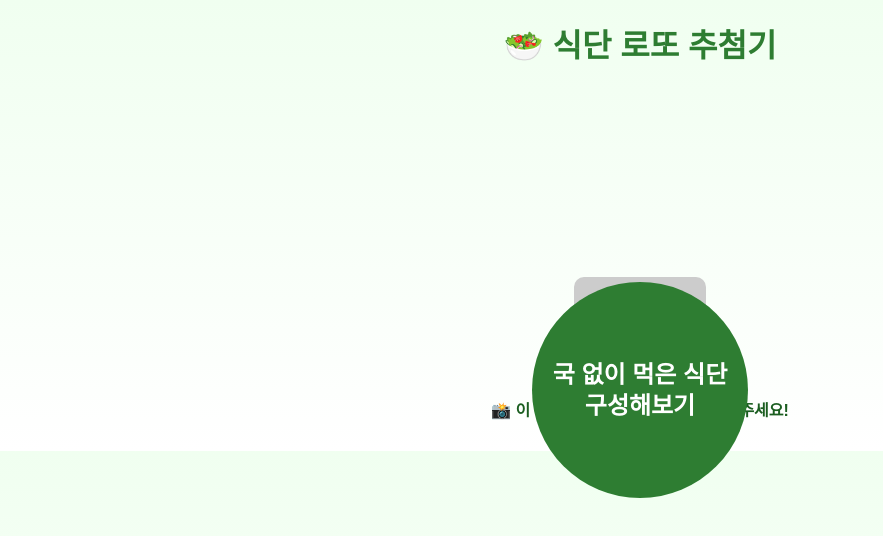
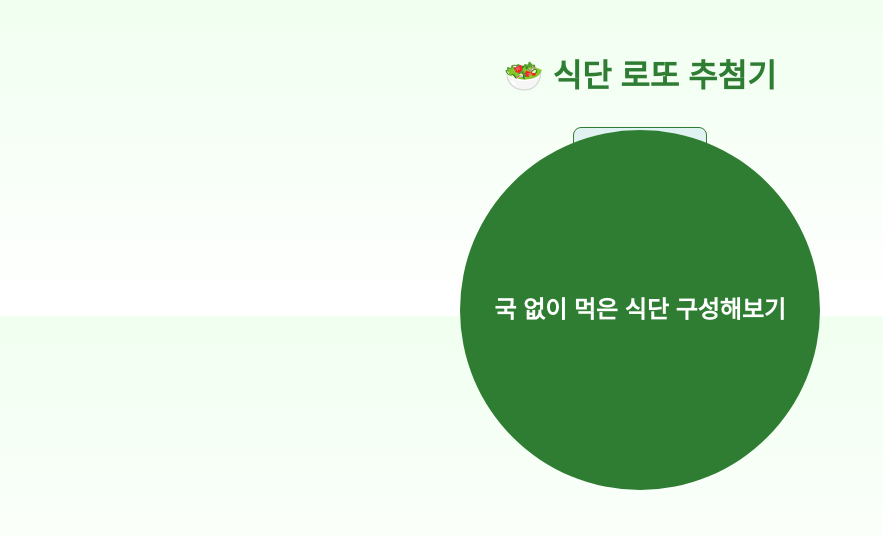
Before and after one commit to kroean-gon/dsq, a plain HTML site: page index.html in a window 1280 px wide. Both pictures are taken after a click on the button "✅ 오늘의 챌린지 뽑기". Shown: the whole page, without its empty margins (0-883 px from the left). Drawn offline with Linux system fonts and the light colour scheme.

Commit message:
Update index.html

```diff
--- a/index.html
+++ b/index.html
@@ -9,37 +9,54 @@
     body {
       font-family: sans-serif;
       text-align: center;
+      background-color: #f0fff0;
       margin: 0;
-      padding: 0;
+      padding: 20px;
     }
 
     h1 {
-      margin-top: 20px;
+      margin-top: 30px;
+      color: #2e7d32;
     }
 
     #ball-container {
       position: relative;
-      height: 200px;
+      height: 0px;
     }
 
     #main-ball {
+      margin: 40px auto 20px;
       font-size: 20px;
-      margin-top: 10px;
-      transform: translateY(-30px);
+      width: 260px;
+      height: 260px;
+      border-radius: 50%;
+      background-color: #2e7d32;
+      color: white;
+      display: flex;
+      align-items: center;
+      justify-content: center;
+      font-weight: bold;
+      line-height: 1.4;
+      padding: 20px;
     }
 
     #result {
-      margin-top: 10px;
+      margin-top: 20px;
       font-size: 16px;
-      transform: translateY(-30px);
+      color: #2e7d32;
+      line-height: 1.6;
+      padding: 0 20px;
     }
 
     #drawBtn {
-      margin-top: 20px;
+      margin-top: 10px;
       padding: 10px 20px;
       font-size: 16px;
       cursor: pointer;
-      transform: translateY(-30px);
+      background-color: #e0f2f1;
+      border: 1px solid #2e7d32;
+      border-radius: 8px;
+      color: #2e7d32;
     }
   </style>
 </head>
```
